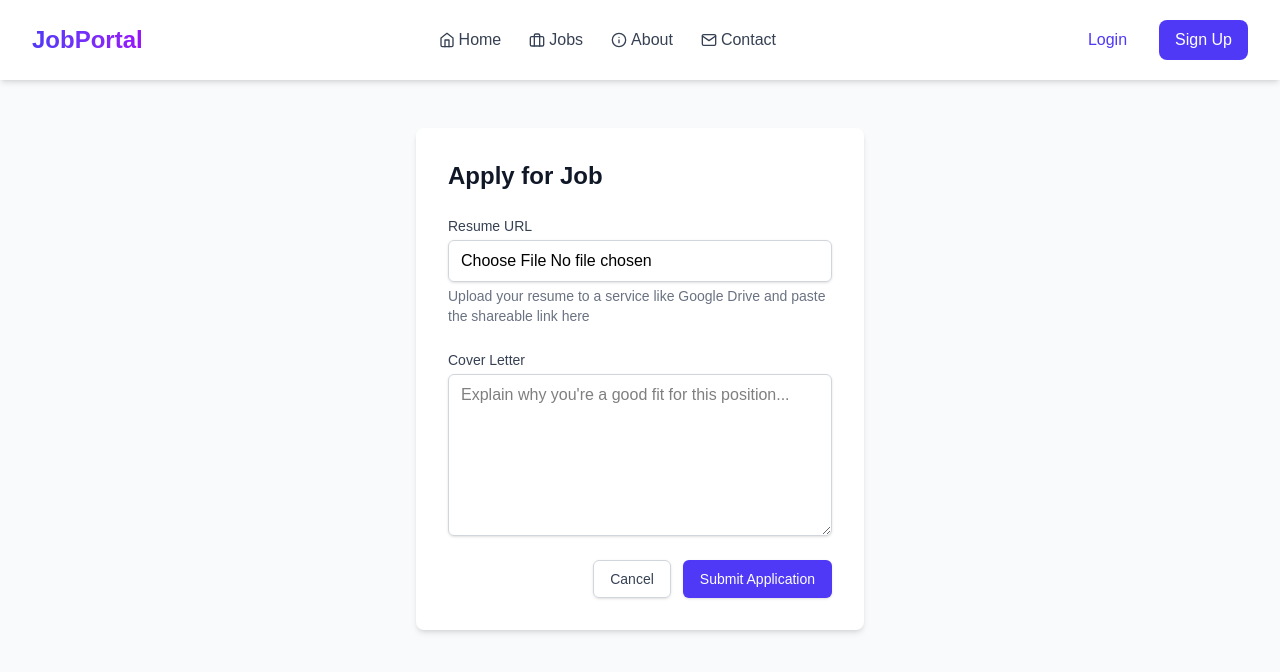
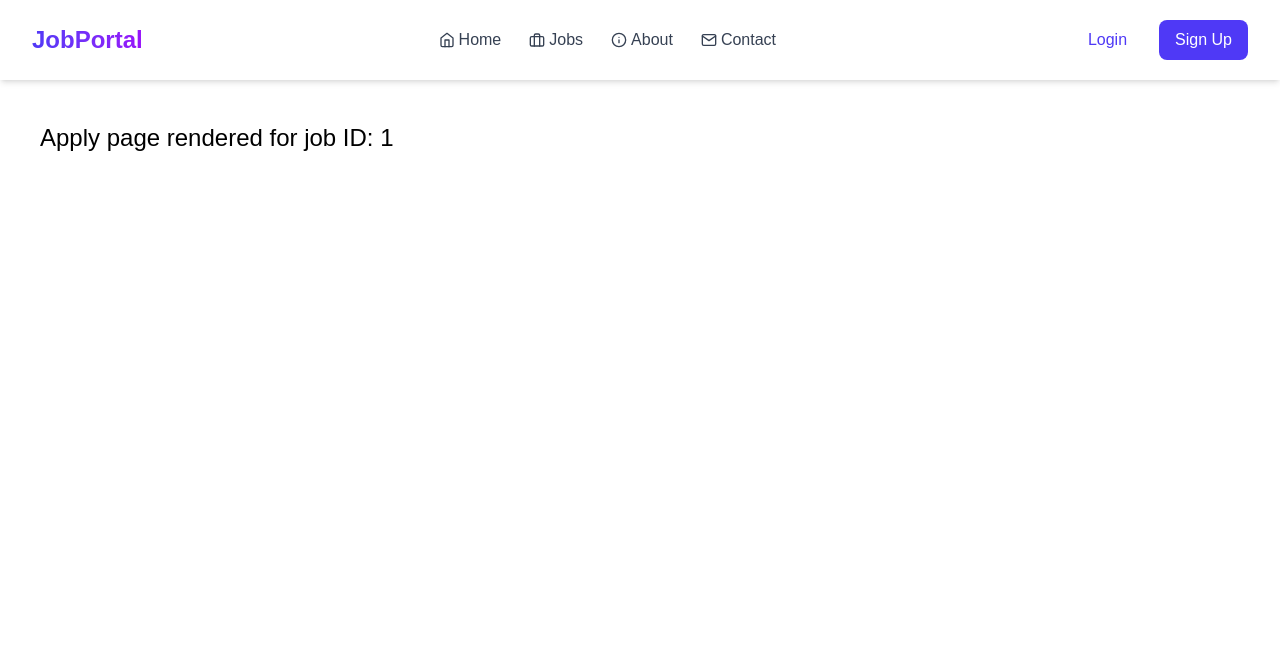
Before and after one commit to Avatara12345/JobPortal, a Next.js app: page /jobs/apply/1 in a window 1280 px wide. Shown: the top 672 px of the page. Built offline with nearby package versions, Linux system fonts and the light colour scheme.

Commit message:
change the file of appy id page.tsx

```diff
--- a/app/(public)/jobs/apply/[id]/page.tsx
+++ b/app/(public)/jobs/apply/[id]/page.tsx
@@ -1,127 +1,13 @@
-"use client";
-import { useState } from "react";
-import { useRouter, useParams } from "next/navigation";
-import api from "../../../../lib/axios";
-import { toast } from "react-hot-toast";
-import { useAuth } from "../../../../context/AuthContext";
-import axios from "axios";
+// app/jobs/apply/[id]/page.tsx
+export const dynamic = 'force-dynamic'; // Force runtime route resolution
 
-export default function ApplyJobPage() {
-  const { id } = useParams();
-
-  const router = useRouter();
-  const { user } = useAuth();
-  const [resumeUrl, setResumeUrl] = useState("");
-  const [coverLetter, setCoverLetter] = useState("");
-  const [loading, setLoading] = useState(false);
-
-  console.log("Rendering ApplyJobPage");
-console.log("Params:", useParams());
-
-  const handleSubmit = async (e: React.FormEvent) => {
-    e.preventDefault();
-
-    if (!user) {
-      toast.error("Please login to apply for jobs");
-      return;
-    }
-
-    setLoading(true);
-    try {
-      const token = localStorage.getItem("token");
-      await api.post(
-        "/job/application",
-        {
-          job_id:id,
-          resume_url: resumeUrl,
-          cover_letter: coverLetter,
-        },
-        {
-          headers: {
-            Authorization: `Bearer ${token}`,
-            "Content-Type": "application/json",
-          },
-        }
-      );
-      toast.success("Application submitted successfully!");
-      router.push("/user-dashboard/appliedJobs");
-    } catch (err: unknown) {
-      if (axios.isAxiosError(err)) {
-        toast.error(
-          err.response?.data?.message || "Failed to submit application"
-        );
-      } else {
-        toast.error("An unexpected error occurred");
-      }
-    } finally {
-      setLoading(false);
-    }
-  };
+export default function ApplyJobPage({ params }: { params: { id: string } }) {
+  console.log("✅ SERVER: ApplyJobPage rendered");
+  console.log("🆔 SERVER: Job ID is", params.id);
 
   return (
-    <div className="min-h-screen bg-gray-50 py-12 px-4 sm:px-6 lg:px-8">
-      <div className="max-w-md mx-auto bg-white p-8 rounded-lg shadow-md">
-        <h1 className="text-2xl font-bold text-gray-900 mb-6">Apply for Job</h1>
-
-        <form onSubmit={handleSubmit} className="space-y-6">
-          <div>
-            <label
-              htmlFor="resumeUrl"
-              className="block text-sm font-medium text-gray-700"
-            >
-              Resume URL
-            </label>
-            <input
-              type="file"
-              id="resumeUrl"
-              value={resumeUrl}
-              onChange={(e) => setResumeUrl(e.target.value)}
-              className="mt-1 block w-full px-3 py-2 border border-gray-300 rounded-md shadow-sm focus:outline-none focus:ring-indigo-500 focus:border-indigo-500"
-              placeholder="https://example.com/your-resume.pdf"
-              required
-            />
-            <p className="mt-1 text-sm text-gray-500">
-              Upload your resume to a service like Google Drive and paste the
-              shareable link here
-            </p>
-          </div>
-
-          <div>
-            <label
-              htmlFor="coverLetter"
-              className="block text-sm font-medium text-gray-700"
-            >
-              Cover Letter
-            </label>
-            <textarea
-              id="coverLetter"
-              rows={6}
-              value={coverLetter}
-              onChange={(e) => setCoverLetter(e.target.value)}
-              className="mt-1 block w-full px-3 py-2 border border-gray-300 rounded-md shadow-sm focus:outline-none focus:ring-indigo-500 focus:border-indigo-500"
-              placeholder="Explain why you're a good fit for this position..."
-              required
-            />
-          </div>
-
-          <div className="flex justify-end space-x-3">
-            <button
-              type="button"
-              onClick={() => router.back()}
-              className="px-4 py-2 border border-gray-300 rounded-md shadow-sm text-sm font-medium text-gray-700 hover:bg-gray-50 focus:outline-none focus:ring-2 focus:ring-offset-2 focus:ring-indigo-500"
-            >
-              Cancel
-            </button>
-            <button
-              type="submit"
-              disabled={loading}
-              className="px-4 py-2 border border-transparent rounded-md shadow-sm text-sm font-medium text-white bg-indigo-600 hover:bg-indigo-700 focus:outline-none focus:ring-2 focus:ring-offset-2 focus:ring-indigo-500 disabled:opacity-50"
-            >
-              {loading ? "Submitting..." : "Submit Application"}
-            </button>
-          </div>
-        </form>
-      </div>
+    <div style={{ padding: "40px", fontSize: "24px" }}>
+      <p>Apply page rendered for job ID: {params.id}</p>
     </div>
   );
 }
```
